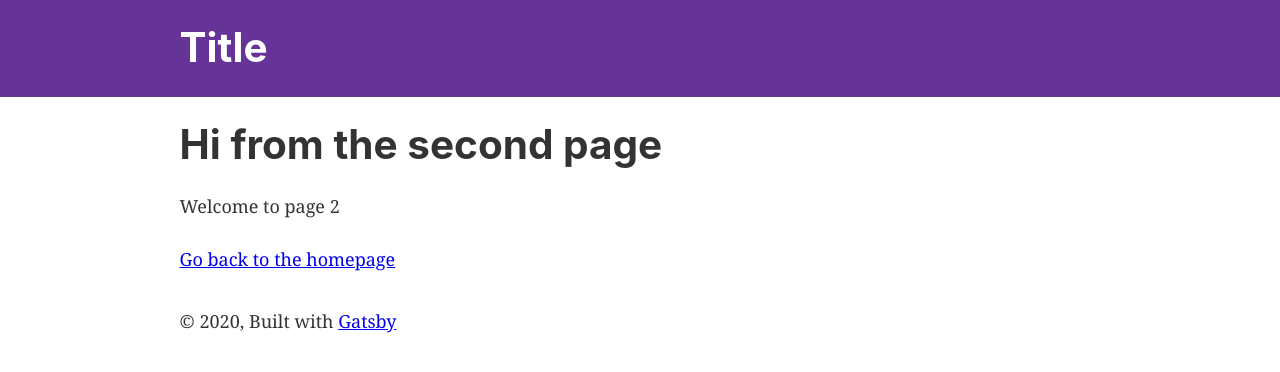
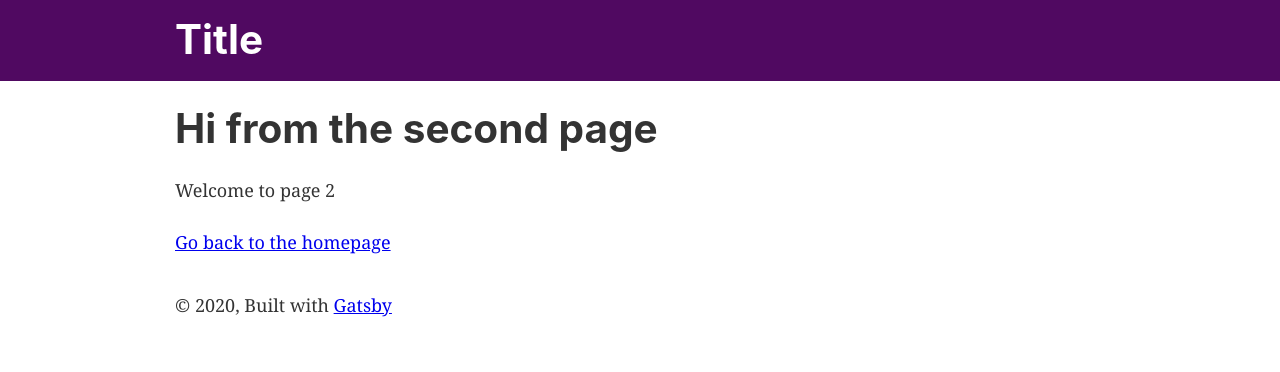
Before and after one commit to manitu85/gatsby-readers-club, a Gatsby site: page /page-2 in a window 1280 px wide. Built offline with nearby package versions, Linux system fonts and the light colour scheme; Gatsby itself is replaced by a stand-in of ours.

Commit message:
add styled components, global styles and book item component

```diff
--- a/gatsby-config.js
+++ b/gatsby-config.js
@@ -1,7 +1,7 @@
 const path = require('path');
 
 require("dotenv").config({
-  path: `.env`,
+  path: `.env.${process.env.NODE_ENV}`
 })
 
 module.exports = {
@@ -57,6 +57,7 @@ module.exports = {
     },
     `gatsby-transformer-sharp`,
     `gatsby-plugin-sharp`,
+    `gatsby-plugin-styled-components`,
     {
       resolve: `gatsby-plugin-manifest`,
       options: {
--- a/package.json
+++ b/package.json
@@ -5,6 +5,7 @@
   "version": "0.1.0",
   "author": "Kyle Mathews <mathews.kyle@gmail.com>",
   "dependencies": {
+    "babel-plugin-styled-components": "^1.12.0",
     "dotenv": "^8.2.0",
     "gatsby": "^2.26.1",
     "gatsby-firesource": "^2.0.3",
@@ -14,12 +15,14 @@
     "gatsby-plugin-offline": "^3.4.0",
     "gatsby-plugin-react-helmet": "^3.4.0",
     "gatsby-plugin-sharp": "^2.8.0",
+    "gatsby-plugin-styled-components": "^3.6.0",
     "gatsby-source-filesystem": "^2.5.0",
     "gatsby-transformer-sharp": "^2.6.0",
     "prop-types": "^15.7.2",
     "react": "^16.12.0",
     "react-dom": "^16.12.0",
-    "react-helmet": "^6.1.0"
+    "react-helmet": "^6.1.0",
+    "styled-components": "^5.2.1"
   },
   "devDependencies": {
     "prettier": "2.1.2"
--- /dev/null
+++ b/src/components/common/book-item.styled.js
@@ -0,0 +1,19 @@
+import styled from 'styled-components'
+
+const BookItem = styled.section`
+  border: 2px solid orange;
+  padding: 2rem;
+
+  h2 {
+    text-transform: uppercase;
+    font-size: 1.25rem;
+    color: #1f0626;
+
+    small {
+      font-style: italic;
+    }
+  }
+
+`;
+
+export default BookItem
--- /dev/null
+++ b/src/components/common/container.styled.js
@@ -0,0 +1,12 @@
+import styled from 'styled-components'
+
+const Container = styled.div`
+  max-width: 960px;
+  width: 100%;
+  padding-right: 15px;
+  padding-left: 15px;
+  margin-right: auto;
+  margin-left: auto
+`
+
+export default Container
--- a/src/components/layout.css
+++ b/src/components/common/global.styled.js
@@ -1,4 +1,7 @@
-html {
+import { createGlobalStyle } from 'styled-components';
+
+const GlobalStyles = createGlobalStyle`
+  html {
   -ms-text-size-adjust: 100%;
   -webkit-text-size-adjust: 100%;
   font: 112.5%/1.45em georgia, serif, sans-serif;
@@ -595,3 +598,8 @@ pre tt:after {
     font-size: 100%;
   }
 }
+
+
+`
+
+export default GlobalStyles
--- /dev/null
+++ b/src/components/common/index.js
@@ -0,0 +1,9 @@
+import GlobalStyles from './global.styled'
+import Container from './container.styled'
+import BookItem from './book-item.styled'
+
+export {
+  GlobalStyles,
+  Container,
+  BookItem
+}
--- a/src/components/header.js
+++ b/src/components/header.js
@@ -1,21 +1,18 @@
+import React from "react"
+import PropTypes from "prop-types"
 import { Link } from "gatsby"
-import PropTypes from "prop-types"
-import React from "react"
+
+import Container from 'components/common/container.styled'
 
 const Header = ({ siteTitle }) => (
   <header
     style={{
-      background: `rebeccapurple`,
+      background: `#500961`,
       marginBottom: `1.45rem`,
+      padding: `1rem 0`
     }}
   >
-    <div
-      style={{
-        margin: `0 auto`,
-        maxWidth: 960,
-        padding: `1.45rem 1.0875rem`,
-      }}
-    >
+    <Container>
       <h1 style={{ margin: 0 }}>
         <Link
           to="/"
@@ -27,7 +24,7 @@ const Header = ({ siteTitle }) => (
           {siteTitle}
         </Link>
       </h1>
-    </div>
+    </Container>
   </header>
 )
 
--- a/src/components/layout.js
+++ b/src/components/layout.js
@@ -1,16 +1,11 @@
-/**
- * Layout component that queries for data
- * with Gatsby's useStaticQuery component
- *
- * See: https://www.gatsbyjs.com/docs/use-static-query/
- */
+import React from 'react'
+import PropTypes from 'prop-types'
+import { useStaticQuery, graphql } from 'gatsby'
 
-import React from "react"
-import PropTypes from "prop-types"
-import { useStaticQuery, graphql } from "gatsby"
+// import { ThemeProvider } from 'styled-components'
+import { GlobalStyles, Container } from 'components/common'
 
-import Header from "./header"
-import "./layout.css"
+import Header from './header'
 
 const Layout = ({ children }) => {
   const data = useStaticQuery(graphql`
@@ -25,23 +20,15 @@ const Layout = ({ children }) => {
 
   return (
     <>
-      <Header siteTitle={data.site.siteMetadata?.title || `Title`} />
-      <div
-        style={{
-          margin: `0 auto`,
-          maxWidth: 960,
-          padding: `0 1.0875rem 1.45rem`,
-        }}
-      >
+      <GlobalStyles />
+      <Header siteTitle={data.site.siteMetadata.title || `Title`} />
+      <Container>
         <main>{children}</main>
-        <footer style={{
-          marginTop: `2rem`
-        }}>
-          © {new Date().getFullYear()}, Built with
-          {` `}
-          <a href="https://www.gatsbyjs.com">Gatsby</a>
+        <footer style={{ marginTop: `2rem` }}>
+          © {new Date().getFullYear()}, Built with{` `}
+          <a href='https://www.gatsbyjs.com'>Gatsby</a>
         </footer>
-      </div>
+      </Container>
     </>
   )
 }
--- a/src/pages/404.js
+++ b/src/pages/404.js
@@ -1,7 +1,7 @@
 import React from "react"
 
-import Layout from "../components/layout"
-import SEO from "../components/seo"
+import Layout from "components/layout"
+import SEO from "components/seo"
 
 const NotFoundPage = () => (
   <Layout>
```
Also changed, not shown: gatsby-node.js (+9 -0 lines), src/pages/index.js (+6 -4 lines), src/templates/book-template.js (+18 -5 lines), 1 other file.
